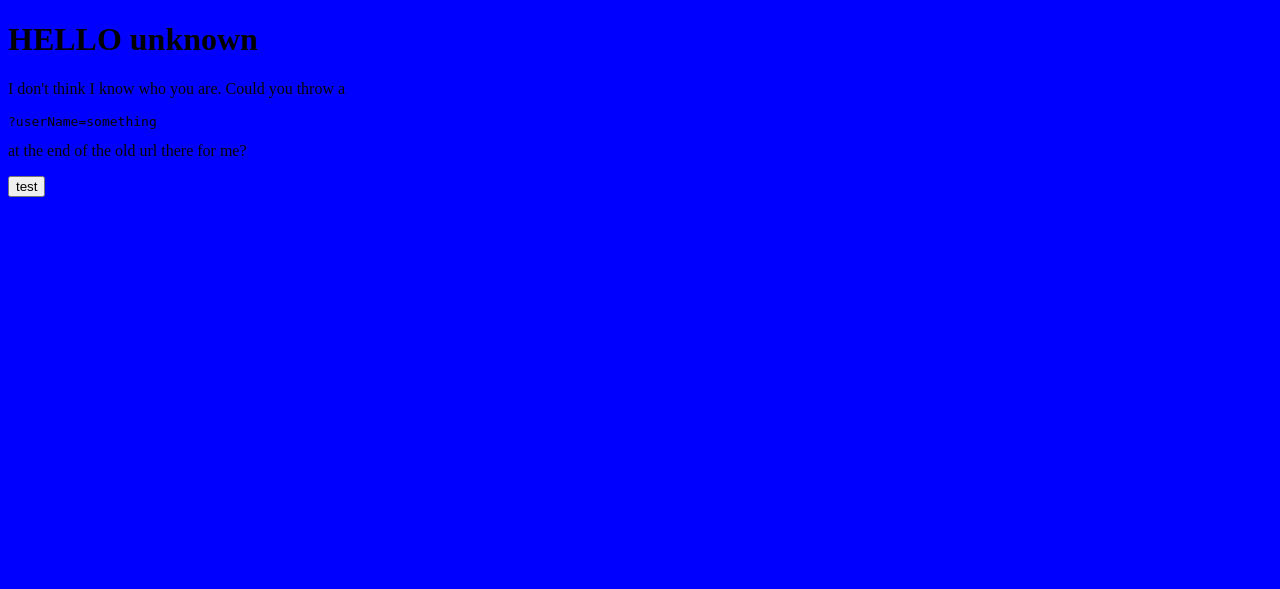
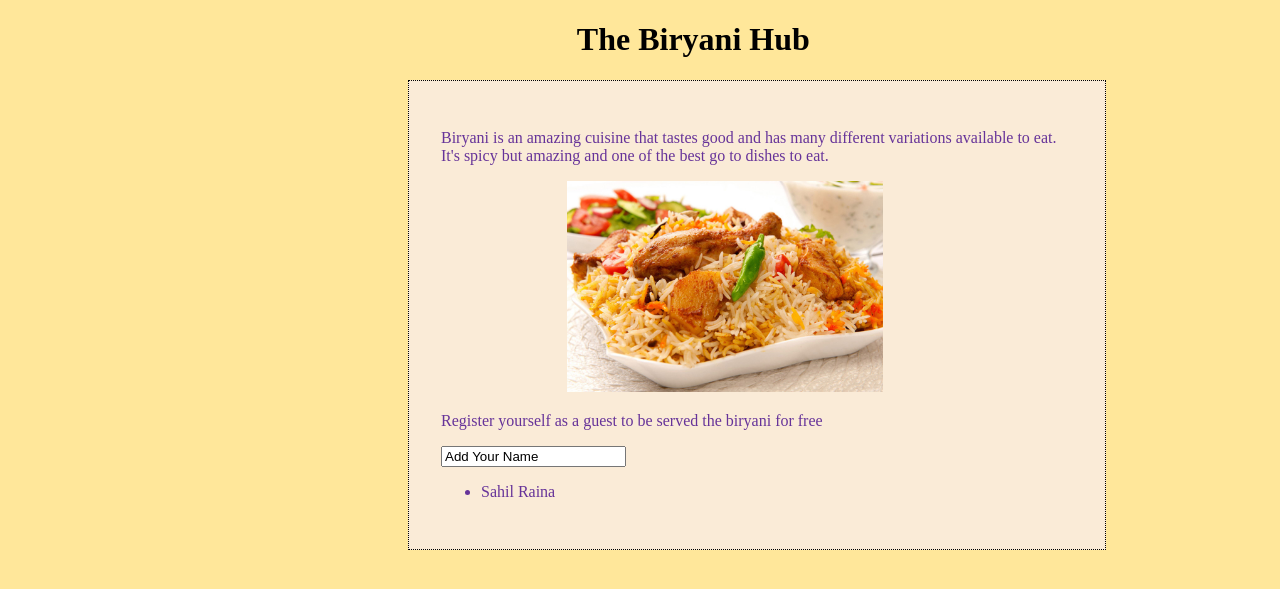
Before and after one commit to saisahil2015/csci5117-basicFlask, a Flask app: page /hi in a window 1280 px wide. Shown: the top 589 px of the page. Run offline with Flask 2, Linux system fonts and the light colour scheme.

Commit message:
Added template and another route with static files

```diff
--- a/server.py
+++ b/server.py
@@ -14,5 +14,5 @@ def hello_world():
 @app.route('/hi', methods=['GET'])
 def hi():
     # looking for username in query parameters. the one after "?"
-    user_name = request.args.get("userName", "unknown")
-    return render_template('main.html', user=user_name)
+    # user_name = request.args.get("userName", "unknown")
+    return render_template('main.html')
--- /dev/null
+++ b/static/main.js
@@ -0,0 +1,4 @@
+function register() {
+  document.getElementById('list').innerHTML +=
+    '<li>' + document.getElementById('names').value + '</li>';
+}
--- a/static/style.css
+++ b/static/style.css
@@ -1,3 +1,27 @@
+h1{
+    color: black;
+    margin-left: 45%;
+}
+
+img{
+    width: 50%;
+    margin-left: 20%
+}
+
 body{
-    background-color: blue;
+    background-color:#ffe79a;
+
+
 }
+
+.info{
+    width: 50%;
+    margin-left: 25rem;
+    border: 1px;
+    border-color: black;
+    padding: 2rem;
+    border-style: dotted;
+    color: rebeccapurple;
+    background-color: antiquewhite;
+
+}
--- a/templates/main.html
+++ b/templates/main.html
@@ -1,4 +1,4 @@
-<!doctype html>
+<!-- <!doctype html>
 
 <html lang="en">
 <head>
@@ -6,7 +6,7 @@
 
   <title>My Little Website</title>
   <link rel="stylesheet" href="/static/style.css">
-  <!-- <script src="static/main.js"></script> -->
+  <script src="static/main.js"></script>
 </head>
 
 <body>
@@ -17,4 +17,33 @@
   <button id="tester">test</button>
 
 </body>
+</html> -->
+
+
+
+<!DOCTYPE html>
+<html lang="en">
+<head>
+    <meta charset="UTF-8">
+    <meta http-equiv="X-UA-Compatible" content="IE=edge">
+    <meta name="viewport" content="width=device-width, initial-scale=1.0">
+    <title>The Biryani Hub</title>
+</head>
+<link rel="stylesheet" href="/static/style.css">
+<script src="/static/main.js"></script>
+<body>
+    <h1>The Biryani Hub</h1>
+    <div class="container">
+        <div class="info">
+            <p>Biryani is an amazing cuisine that tastes good and has many different variations available to eat. It's spicy but amazing and one of the best go to dishes to eat.</p>
+            <img src="./static/biryani.jpeg" alt="biryani">
+            <p>Register yourself as a guest to be served the biryani for free</p>
+            <input id = "names" type="text" value="Add Your Name">
+            <!-- <button id="moreInfo" onclick="register()">Register</button> -->
+            <ul id="list" >
+                <li>Sahil Raina</li>
+           </ul>
+        </div>
+    </div>
+</body>
 </html>
```
Also changed, not shown: README.md, static/biryani.jpeg (added).
